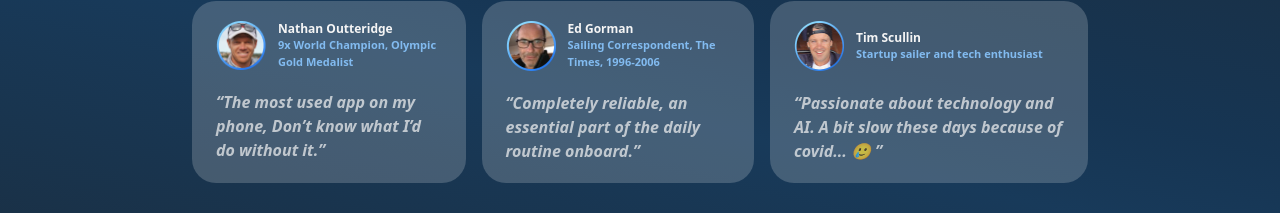
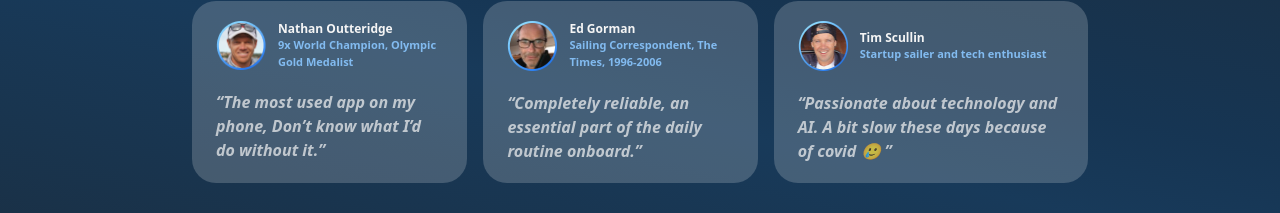
Before and after one commit to dpisati/la-test, a Next.js app: page / in a window 1280 px wide. Shown: the part 215-428 px from the top of the page. Built offline with nearby package versions, Linux system fonts and the light colour scheme.

Commit message:
Remove ellipsis

```diff
--- a/src/components/sections/ClientsSection/ClientsSection.tsx
+++ b/src/components/sections/ClientsSection/ClientsSection.tsx
@@ -37,7 +37,7 @@ export default function ClientsSection() {
         <UserCard
           name="Tim Scullin"
           subtitle="Startup sailer and tech enthusiast"
-          review="“Passionate about technology and AI. A bit slow these days because of covid... 🥲 ”"
+          review="“Passionate about technology and AI. A bit slow these days because of covid 🥲 ”"
           picturePath={user3}
         />
       </div>
```
